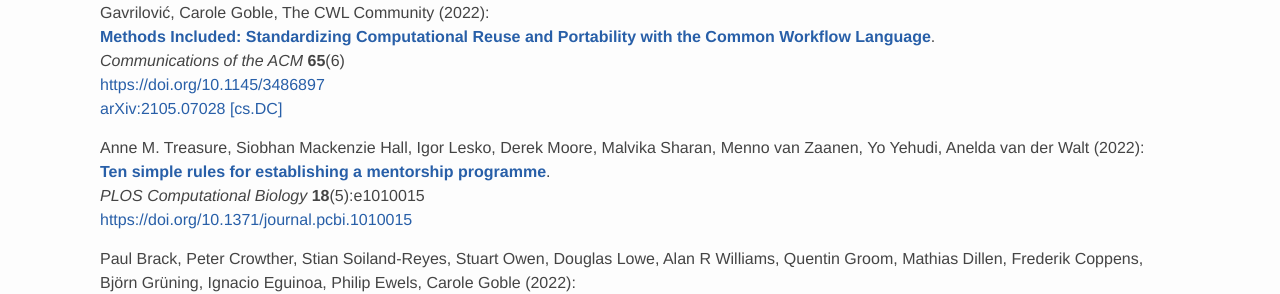
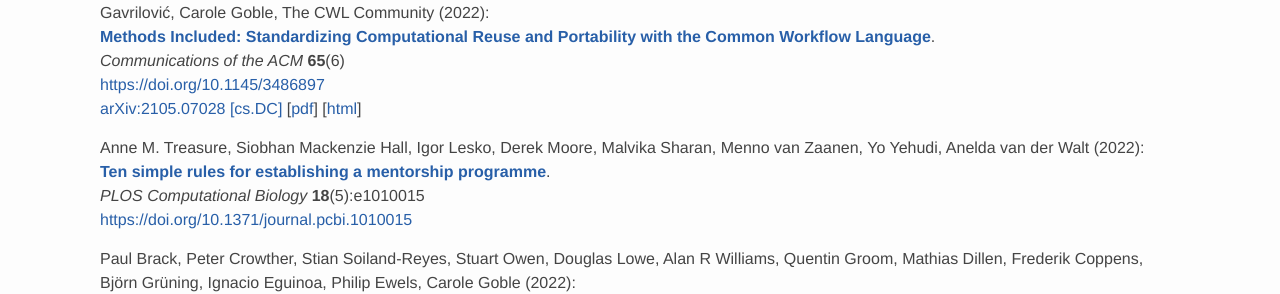
Before and after one commit to eScienceLab/eScienceLab.github.io, a Jekyll site: the page built from publications/index.md, in a window 1280 px wide and 900 px high, scrolled down 1072 px. Shown: the part 160-454 px from the top of the window. Built offline with Jekyll 4.4.1, drawn with Linux system fonts in a browser that asks for light colours; comment, search, counter and statistics services are not loaded.

Commit message:
Update index.md

```diff
--- a/publications/index.md
+++ b/publications/index.md
@@ -72,6 +72,8 @@
 _Communications of the ACM_ **65**(6)
 <https://doi.org/10.1145/3486897>
 [arXiv:2105.07028 [cs.DC]](https://doi.org/10.48550/arXiv.2105.07028)
+[[pdf](https://www.research.manchester.ac.uk/portal/files/218742952/3486897.pdf)]
+[[html](https://cacm.acm.org/magazines/2022/6/261172-methods-included/fulltext)]
 
 Anne M. Treasure, Siobhan Mackenzie Hall, Igor Lesko, Derek Moore, Malvika Sharan, Menno van Zaanen, Yo Yehudi, Anelda van der Walt (2022):
 [**Ten simple rules for establishing a mentorship programme**](https://doi.org/10.1371/journal.pcbi.1010015).
```
